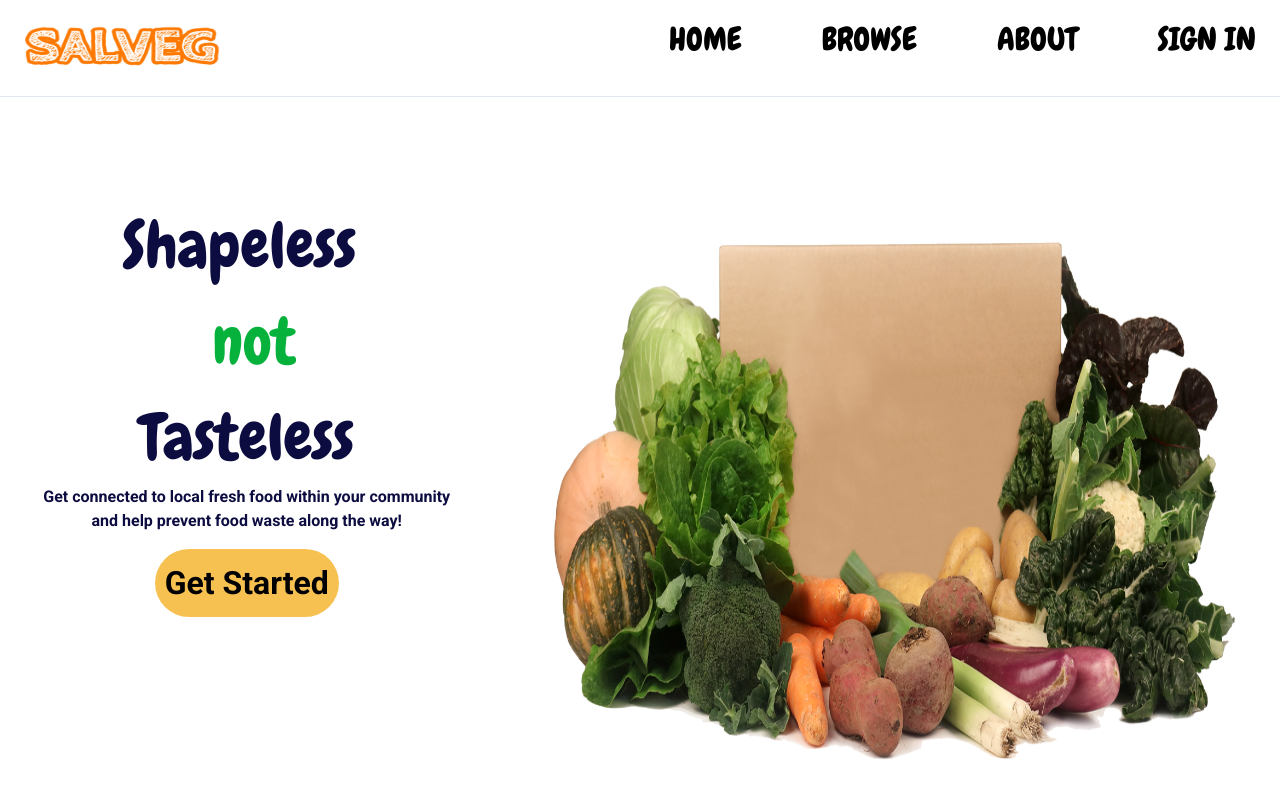
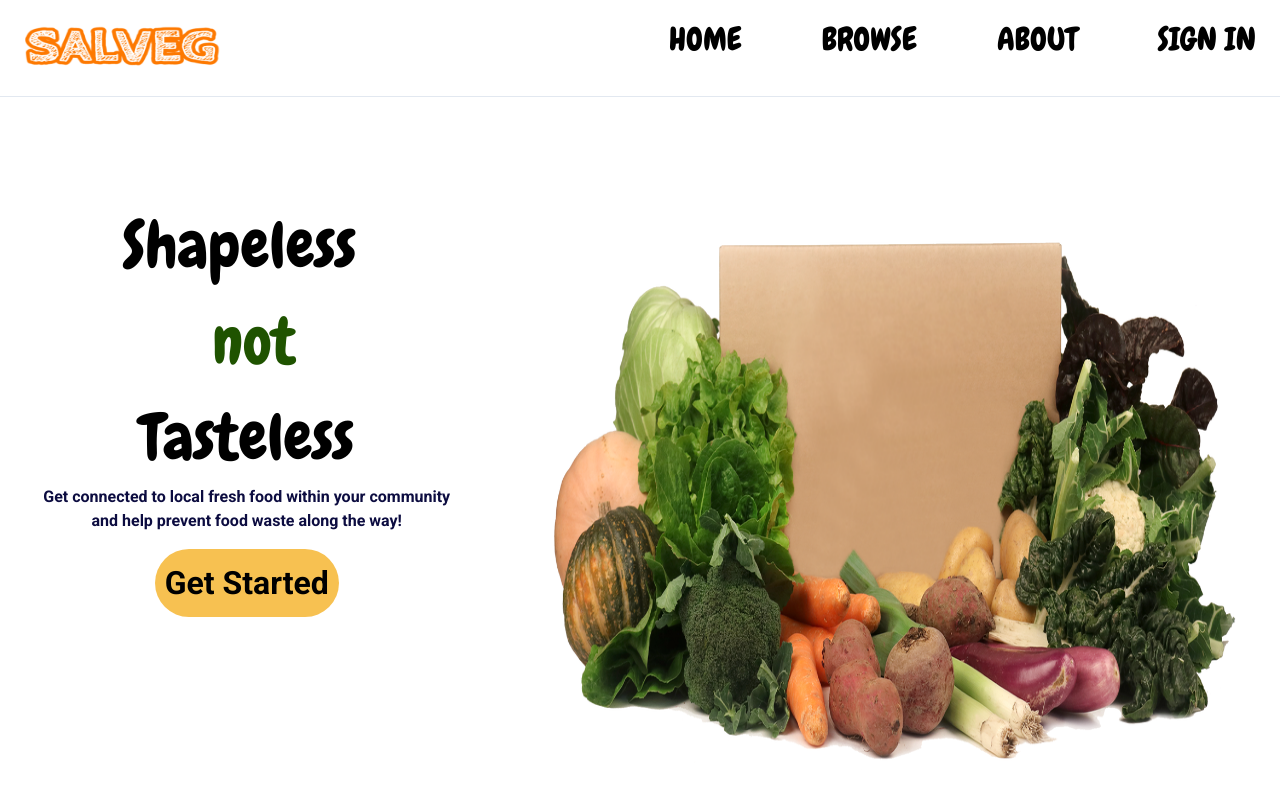
Before and after one commit to sebastianbutoi/final-project-front-end-six-bits, a Next.js app in the folder my-app/: page / in a window 1280 px wide. Shown: the top 800 px of the page. Built offline with nearby package versions, Linux system fonts and the light colour scheme; no server answers.

Commit message:
changed colours on homepage

```diff
--- a/my-app/styles/Home.module.css
+++ b/my-app/styles/Home.module.css
@@ -19,11 +19,11 @@
   white-space: pre;
   font-size: 5vw;
   font-family: "Chewy";
-  color: #0c0c40;
+  color: #000000;
 }
 
 .altColour {
-  color: #06b23c;
+  color: #1f5300;
 }
 
 .subText {
@@ -48,7 +48,7 @@
   background-color: rgb(0, 0, 0);
   color: #f7c151;
 }
-@media (max-width: 600px){
+@media (max-width: 600px) {
   .rightSide {
     display: flex;
     flex-direction: column;
@@ -56,19 +56,17 @@
     margin: 0 45px;
   }
   .homeImage1 {
-    display:none;
+    display: none;
     /* flex-direction: column; */
   }
 
-  .titleText{
+  .titleText {
     font-size: 90px;
-
   }
-  .subText{
+  .subText {
     font-size: 42px;
-
   }
-  .link{
+  .link {
     width: 85%;
     margin: 0 30px;
   }
@@ -134,7 +132,7 @@
   background: orange;
   color: white;
 } */
- @media only screen and (max-width: 650px) {
+@media only screen and (max-width: 650px) {
   .home {
     justify-content: center;
     align-items: center;
@@ -151,7 +149,7 @@
     background-color: #121619;
     color: white;
   }
-   .headerContainer h1 {
+  .headerContainer h1 {
     font-size: 40px;
     height: 30px;
     color: white;
@@ -160,5 +158,4 @@
     font-size: 30px;
     color: white;
   }
-
 }
```
